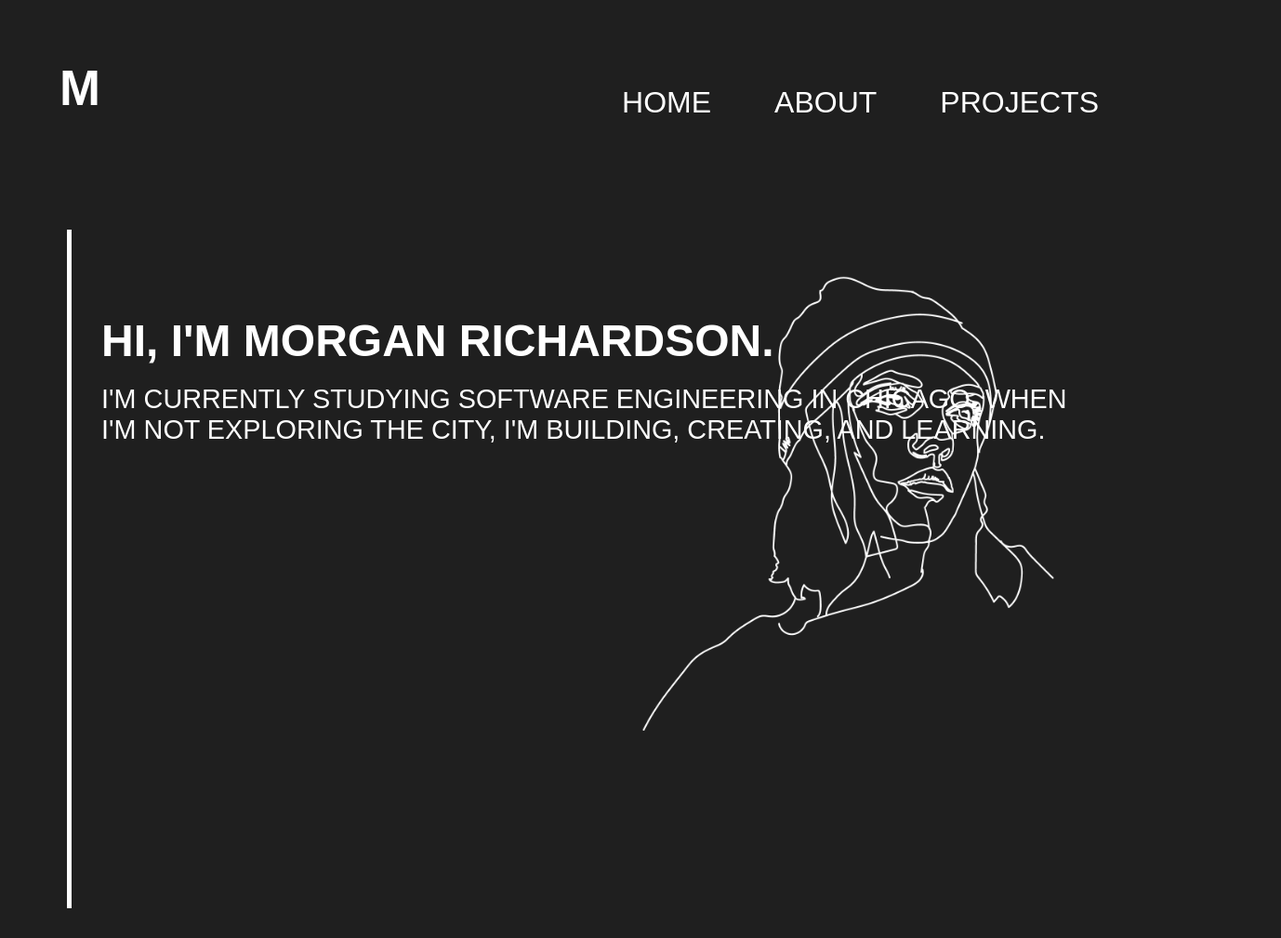
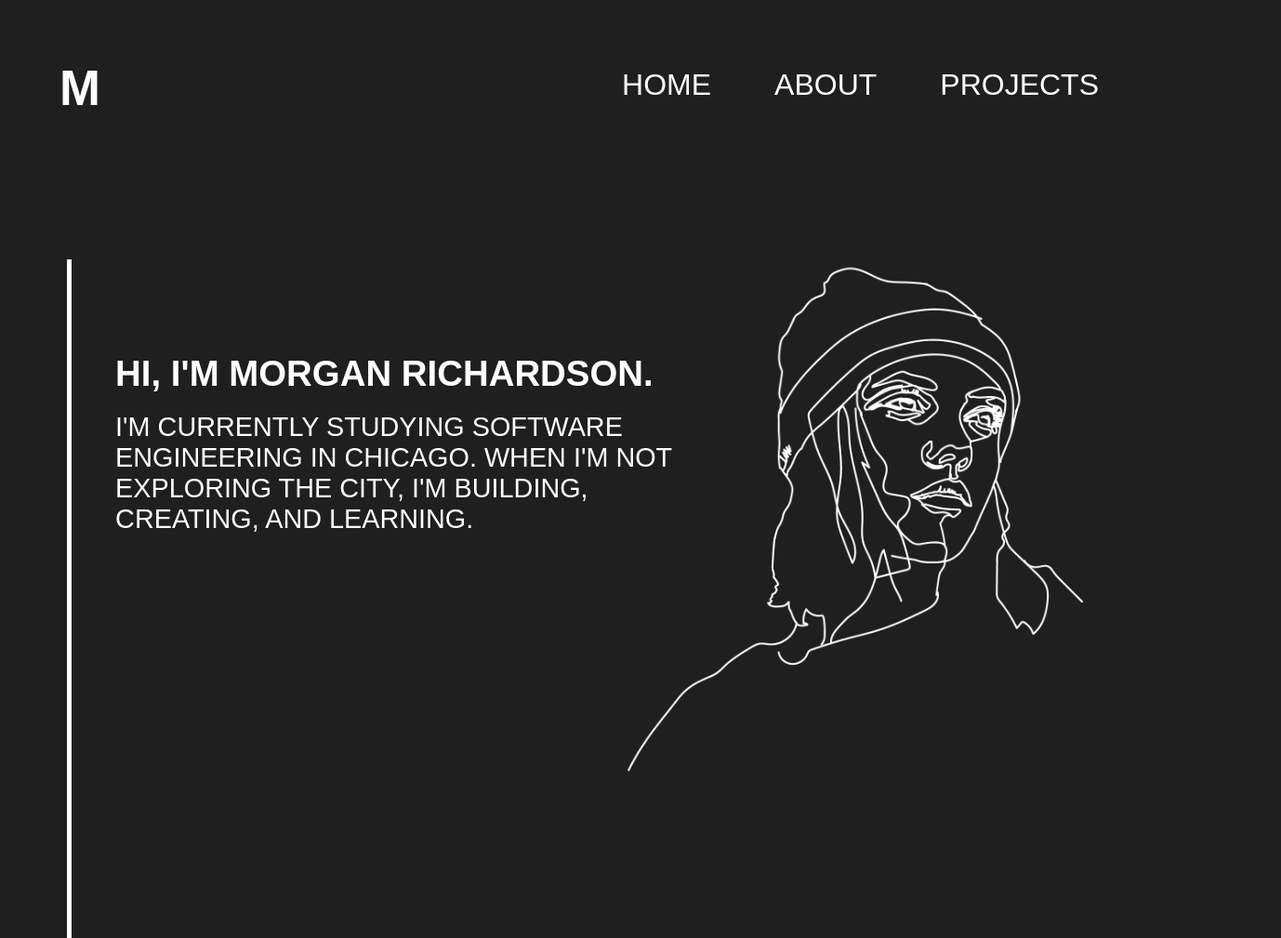
Before and after one commit to echoeyecodes/portfolio, a Gatsby site: page / in a window 1280 px wide. Shown: the whole page at 93% size, 1378 px wide, since content can reach past the window. Before the commit the page ends 977 px from the top, so only its background shows below. Built offline with nearby package versions, Linux system fonts and the light colour scheme; Gatsby itself is replaced by a stand-in of ours.

Commit message:
Adding general responsivity

```diff
--- a/public/page-data/about/page-data.json
+++ b/public/page-data/about/page-data.json
@@ -1 +1 @@
-{"componentChunkName":"component---src-pages-about-js","path":"/about/","webpackCompilationHash":"","result":{"pageContext":{"isCreatedByStatefulCreatePages":true}}}
+{"componentChunkName":"component---src-pages-about-js","path":"/about/","webpackCompilationHash":"5de3fdf419677644ead5","result":{"pageContext":{"isCreatedByStatefulCreatePages":true}}}
--- a/public/page-data/dev-404-page/page-data.json
+++ b/public/page-data/dev-404-page/page-data.json
@@ -1 +1 @@
-{"componentChunkName":"component---cache-dev-404-page-js","path":"/dev-404-page/","webpackCompilationHash":"","result":{"data":{"allSitePage":{"nodes":[{"path":"/about/"},{"path":"/"},{"path":"/projects/"}]}},"pageContext":{"isCreatedByStatefulCreatePages":true}}}
+{"componentChunkName":"component---cache-dev-404-page-js","path":"/dev-404-page/","webpackCompilationHash":"5de3fdf419677644ead5","result":{"data":{"allSitePage":{"nodes":[{"path":"/about/"},{"path":"/"},{"path":"/projects/"}]}},"pageContext":{"isCreatedByStatefulCreatePages":true}}}
--- a/public/page-data/index/page-data.json
+++ b/public/page-data/index/page-data.json
@@ -1 +1 @@
-{"componentChunkName":"component---src-pages-index-js","path":"/","webpackCompilationHash":"","result":{"pageContext":{"isCreatedByStatefulCreatePages":true}}}
+{"componentChunkName":"component---src-pages-index-js","path":"/","webpackCompilationHash":"5de3fdf419677644ead5","result":{"pageContext":{"isCreatedByStatefulCreatePages":true}}}
--- a/public/page-data/projects/page-data.json
+++ b/public/page-data/projects/page-data.json
@@ -1 +1 @@
-{"componentChunkName":"component---src-pages-projects-js","path":"/projects/","webpackCompilationHash":"","result":{"pageContext":{"isCreatedByStatefulCreatePages":true}}}
+{"componentChunkName":"component---src-pages-projects-js","path":"/projects/","webpackCompilationHash":"5de3fdf419677644ead5","result":{"pageContext":{"isCreatedByStatefulCreatePages":true}}}
--- a/src/pages/index.js
+++ b/src/pages/index.js
@@ -11,7 +11,7 @@ const IndexPage = () => {
         <h1 className={landingStyles.hello}>HI, I'M MORGAN RICHARDSON.</h1>
         <h2 className={landingStyles.info}>I'M CURRENTLY STUDYING SOFTWARE ENGINEERING IN CHICAGO. WHEN I'M
           NOT EXPLORING THE CITY, I'M BUILDING, CREATING, AND LEARNING.</h2>
-        <img className={landingStyles.me} src={portrait}></img>
+        <div className={landingStyles.surroundingDiv}><img className={landingStyles.me} src={portrait}></img></div>
         <div className={landingStyles.sideBar}></div>
       </Layout>
     </div>
--- a/src/styles/header.module.scss
+++ b/src/styles/header.module.scss
@@ -24,7 +24,7 @@
 .navigationBar {
   list-style-type: none;
   margin-right: 2rem;
-  margin-top: -4rem;
+  margin-top: -5.2rem;
 }
 
 .navigationBarLinks {
--- a/src/styles/landing.module.scss
+++ b/src/styles/landing.module.scss
@@ -1,5 +1,6 @@
 .hello {
-  font-size: 3rem;
+  font-size: 3vw;
+  transition: .1s;
   font-weight: 600;
   margin-top: 22%;
   margin-bottom: -5px;
@@ -9,15 +10,14 @@
 .info {
   font-size: 1.8rem;
   font-weight: 300;
-  width: 65rem;
+  width: 50%;
   margin-left: 8%;
 }
 
-.me {
-  position: absolute;
-  width: 65%;
-  margin-left: 42%;
-  bottom: -120px;
+.surroundingDiv {
+  text-align: center;
+  float: right;
+  z-index: 1;
 }
 
 .sideBar {
@@ -28,3 +28,41 @@
   height: 730px;
   background-color: white;
 }
+
+.me {
+  transition: 0.5s;
+  width: 110%;
+  margin-top: -40%;
+  margin-left: 25%;
+}
+
+@media only screen and (min-width: 500px) {
+  .me {
+    width: 90%;
+  }
+}
+
+@media only screen and (min-width: 768px) {
+  .hello {
+    font-size: 3vw;
+    padding-top: 60px;
+    padding-left: 15px;
+  }
+
+  .info {
+    padding-left: 15px;
+  }
+
+  .sideBar {
+    margin-top: -25%;
+  }
+}
+
+@media only screen and (min-width: 1200px) {
+  .me {
+    transition: 0.5s;
+    width: 73%;
+    margin-left: 40%;
+    margin-top: -43%;
+  }
+}
```
Also changed, not shown: public/index.html (+1 -17 lines), 1 other file.
